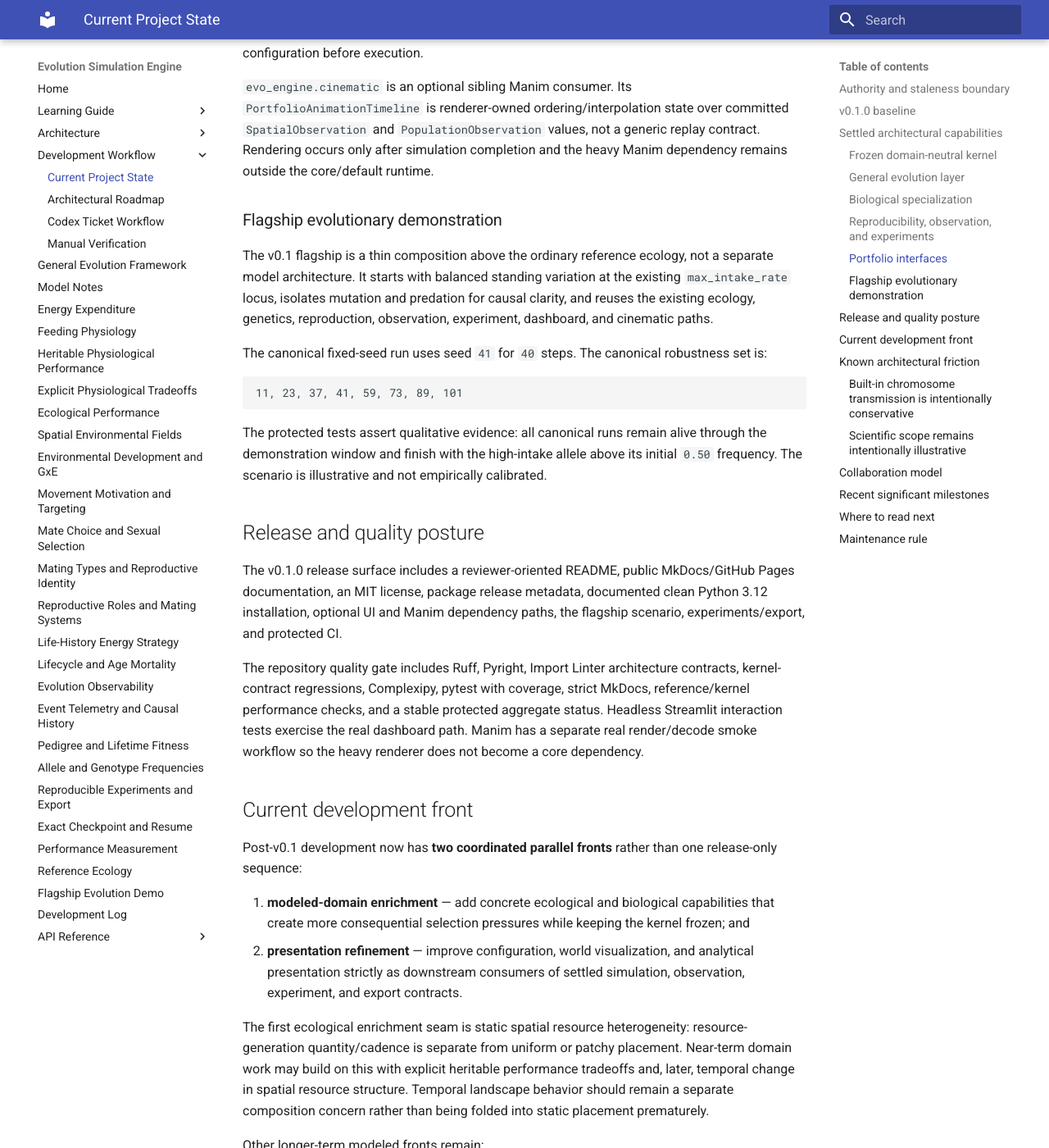
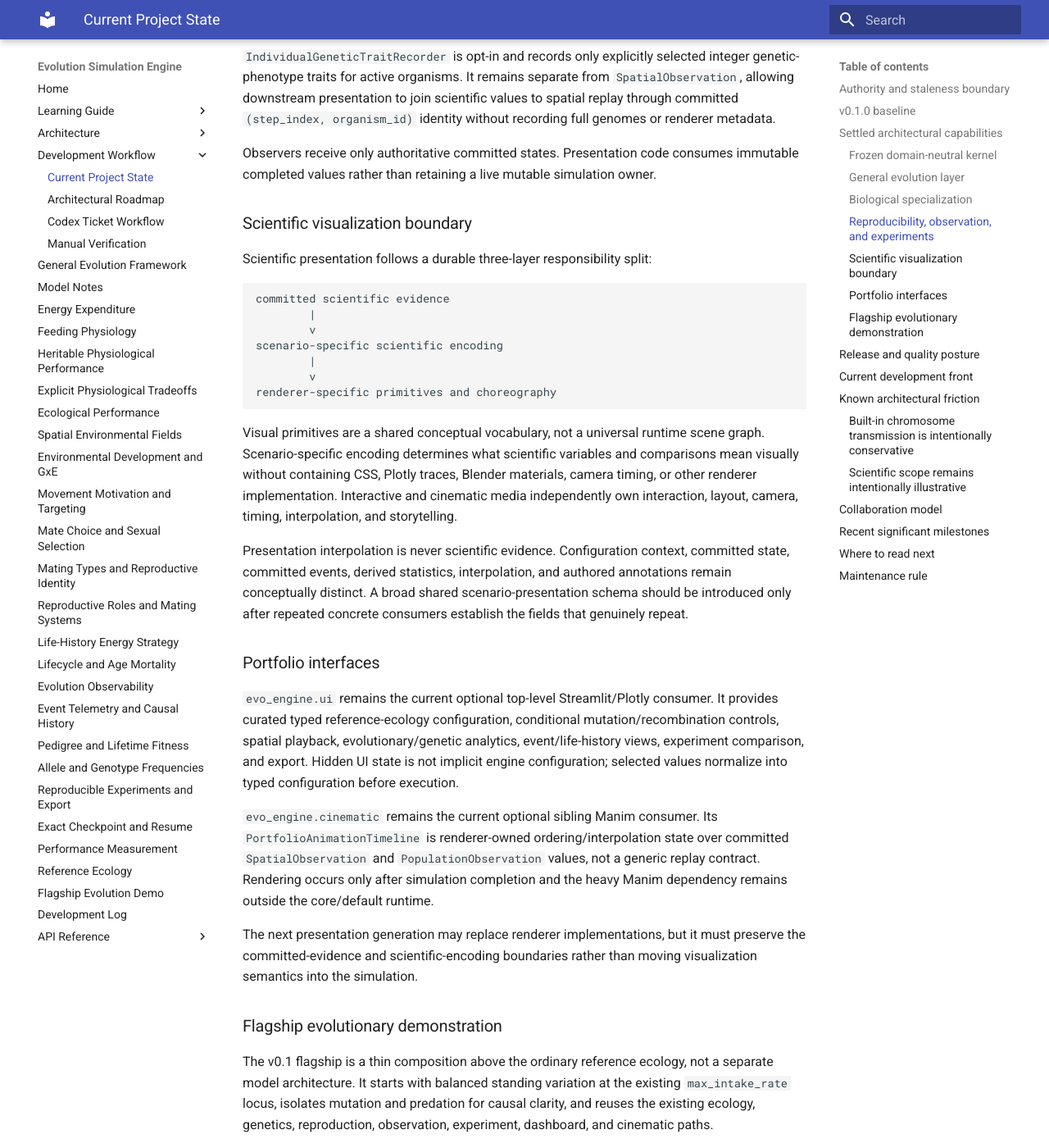
Before and after one commit to abdullahkhan57721/evolution-simulation-engine, an MkDocs documentation site: the page built from docs/development/current_state.md, in a window 1280 px wide and 1400 px high, scrolled down 4329 px. Shown: the whole window at 82% size. Built offline with MkDocs 1.6.1 and Material for MkDocs 9.7.7, drawn with Linux system fonts in a browser that asks for light colours; some of the changed text lies outside the part shown.

Commit message:
Refresh current state for B2 and visualization evidence

````diff
--- a/docs/development/current_state.md
+++ b/docs/development/current_state.md
@@ -19,7 +19,7 @@
 
 ## v0.1.0 baseline
 
-The repository is now organized around a **v0.1.0 portfolio baseline**: a stable
+The repository is organized around a **v0.1.0 portfolio baseline**: a stable
 simulation architecture plus one reproducible end-to-end evolutionary
 demonstration and two downstream presentation paths.
 
@@ -44,19 +44,18 @@
        presets / experiments / interfaces
 ```
 
-The presentation direction is separately downstream:
+Presentation is separately downstream:
 
 ```text
 simulation/domain layers
         |
         v
-committed observation / experiment values
+committed scientific evidence
         |
         +-------------------------+
         |                         |
         v                         v
-Streamlit / Plotly             Manim
-interactive exploration       cinematic replay
+interactive presentation     cinematic presentation
 ```
 
 Neither presentation path is a second simulation architecture.
@@ -142,8 +141,7 @@
 behavior; richer higher-copy biology should be added as explicit policies against
 these settled interfaces.
 
-Spatial resource generation now has a similarly explicit ecological responsibility
-split:
+Spatial resource generation has an explicit ecological responsibility split:
 
 ```text
 ResourceGeneration
@@ -164,12 +162,23 @@
 mutation remains owned by `WorldState`, and committed spatial observations reveal
 the resulting real resource geography without renderer metadata.
 
+The existing reference biology also has an evidence-backed heritable performance
+tradeoff at `max_speed`. Balanced founder standing variation can be constructed for
+an existing reference integer trait. Under the ordinary reference mechanisms,
+higher realized speed reaches farther toward the same target but the speed-4
+background incurs one additional maintenance-energy unit per timestep relative to
+speed 1. Existing sexual inheritance transmits the speed variants. This establishes
+a concrete benefit/cost axis without adding a generic strategy or scalar-fitness
+abstraction; integrated long-run environment-dependent selection remains a
+scenario/experiment concern above these mechanisms.
+
 ### Reproducibility, observation, and experiments
 
 Committed evidence is a first-class architectural layer. The repository includes:
 
 - population/evolution observations;
 - immutable spatial observations;
+- selective per-organism genetic-phenotype integer-trait observations;
 - allele and genotype composition records;
 - pedigree and lifetime reproductive-contribution records;
 - committed causal event/effect telemetry;
@@ -178,22 +187,60 @@
 - reproducible multi-seed experiments;
 - JSON and CSV experiment export.
 
+`IndividualGeneticTraitRecorder` is opt-in and records only explicitly selected
+integer genetic-phenotype traits for active organisms. It remains separate from
+`SpatialObservation`, allowing downstream presentation to join scientific values
+to spatial replay through committed `(step_index, organism_id)` identity without
+recording full genomes or renderer metadata.
+
 Observers receive only authoritative committed states. Presentation code consumes
 immutable completed values rather than retaining a live mutable simulation owner.
 
+### Scientific visualization boundary
+
+Scientific presentation follows a durable three-layer responsibility split:
+
+```text
+committed scientific evidence
+        |
+        v
+scenario-specific scientific encoding
+        |
+        v
+renderer-specific primitives and choreography
+```
+
+Visual primitives are a shared conceptual vocabulary, not a universal runtime
+scene graph. Scenario-specific encoding determines what scientific variables and
+comparisons mean visually without containing CSS, Plotly traces, Blender materials,
+camera timing, or other renderer implementation. Interactive and cinematic media
+independently own interaction, layout, camera, timing, interpolation, and
+storytelling.
+
+Presentation interpolation is never scientific evidence. Configuration context,
+committed state, committed events, derived statistics, interpolation, and authored
+annotations remain conceptually distinct. A broad shared scenario-presentation
+schema should be introduced only after repeated concrete consumers establish the
+fields that genuinely repeat.
+
 ### Portfolio interfaces
 
-`evo_engine.ui` is an optional top-level Streamlit/Plotly consumer. It provides
-curated typed reference-ecology configuration, conditional mutation/recombination
-controls, spatial playback, evolutionary/genetic analytics, event/life-history
-views, experiment comparison, and export. Hidden UI state is not implicit engine
-configuration; selected values normalize into typed configuration before execution.
+`evo_engine.ui` remains the current optional top-level Streamlit/Plotly consumer.
+It provides curated typed reference-ecology configuration, conditional
+mutation/recombination controls, spatial playback, evolutionary/genetic analytics,
+event/life-history views, experiment comparison, and export. Hidden UI state is
+not implicit engine configuration; selected values normalize into typed
+configuration before execution.
 
-`evo_engine.cinematic` is an optional sibling Manim consumer. Its
+`evo_engine.cinematic` remains the current optional sibling Manim consumer. Its
 `PortfolioAnimationTimeline` is renderer-owned ordering/interpolation state over
 committed `SpatialObservation` and `PopulationObservation` values, not a generic
 replay contract. Rendering occurs only after simulation completion and the heavy
 Manim dependency remains outside the core/default runtime.
+
+The next presentation generation may replace renderer implementations, but it must
+preserve the committed-evidence and scientific-encoding boundaries rather than
+moving visualization semantics into the simulation.
 
 ### Flagship evolutionary demonstration
 
@@ -231,22 +278,22 @@
 
 ## Current development front
 
-Post-v0.1 development now has **two coordinated parallel fronts** rather than one
-release-only sequence:
+Post-v0.1 development has **two coordinated parallel fronts**:
 
-1. **modeled-domain enrichment** — add concrete ecological and biological
-   capabilities that create more consequential selection pressures while keeping
-   the kernel frozen; and
-2. **presentation refinement** — improve configuration, world visualization, and
-   analytical presentation strictly as downstream consumers of settled simulation,
-   observation, experiment, and export contracts.
+1. **modeled-domain/scenario enrichment** — compose the now-available static
+   resource heterogeneity and heritable speed performance/cost mechanisms into a
+   robust environment-dependent selection scenario without changing the frozen
+   kernel; and
+2. **presentation refinement** — build a world-centered interactive and cinematic
+   experience above committed evidence while sharing scientific meaning rather
+   than renderer mechanics.
 
-The first ecological enrichment seam is static spatial resource heterogeneity:
-resource-generation quantity/cadence is separate from uniform or patchy placement.
-Near-term domain work may build on this with explicit heritable performance
-tradeoffs and, later, temporal change in spatial resource structure. Temporal
-landscape behavior should remain a separate composition concern rather than being
-folded into static placement prematurely.
+The immediate integration question is no longer whether patchy resources or a
+heritable performance tradeoff exist: both have concrete implementations and
+evidence. Scenario discovery can now test whether their composition yields a
+simple, robust, causally legible evolutionary demonstration. Presentation can
+advance in parallel on generic world/replay capabilities, while scenario-specific
+individual encoding consumes the selective per-organism trait observation seam.
 
 Other longer-term modeled fronts remain:
 
@@ -284,9 +331,10 @@
 
 ### Scientific scope remains intentionally illustrative
 
-The reference ecology is an integration baseline, and the flagship scenario is an
-evidence-backed software demonstration. Neither should be described as a
-species-calibrated or predictive ecological model without future empirical work.
+The reference ecology is an integration baseline, and the current flagship
+scenario is an evidence-backed software demonstration. Neither should be described
+as a species-calibrated or predictive ecological model without future empirical
+work.
 
 ## Collaboration model
 
@@ -305,10 +353,18 @@
 
 Newest first; this is a capability summary, not a changelog.
 
+- **Scientific visualization evidence boundary:** added selective committed
+  per-organism genetic-phenotype trait observation and formalized the separation
+  among scientific evidence, scenario-specific visual meaning, and renderer-owned
+  primitives/choreography.
 - **Spatial resource landscapes:** separated renewable-resource generation amount
   and cadence from immutable ecology-owned placement, preserving exact uniform
   default RNG behavior while adding opt-in static weighted patch placement that is
   naturally visible through committed spatial observations.
+- **Heritable speed tradeoff:** added reusable balanced standing variation for
+  existing reference integer traits and verified `max_speed` as an inherited
+  benefit/cost axis using existing movement, maintenance, and inheritance
+  mechanisms.
 - **v0.1 portfolio baseline:** integrated release-facing documentation,
   installation/release metadata, dashboard, experiments/export, cinematic replay,
   flagship demonstration, and protected verification into one reviewer-facing
@@ -346,10 +402,12 @@
 2. This file — concise current orientation.
 3. `docs/development/roadmap.md` — rolling milestone direction.
 4. `docs/architecture/index.md` — subsystem map and reading order.
-5. `docs/kernel_contract.md` and `docs/general_evolution_framework.md` — core
+5. `docs/architecture/scientific_visualization.md` for the presentation truth and
+   responsibility model.
+6. `docs/kernel_contract.md` and `docs/general_evolution_framework.md` — core
    contracts.
-6. Relevant ADRs in `docs/decisions/`.
-7. The active GitHub Issue and PR for exact live work.
+7. Relevant ADRs in `docs/decisions/`.
+8. The active GitHub Issue and PR for exact live work.
 
 ## Maintenance rule
 
````
